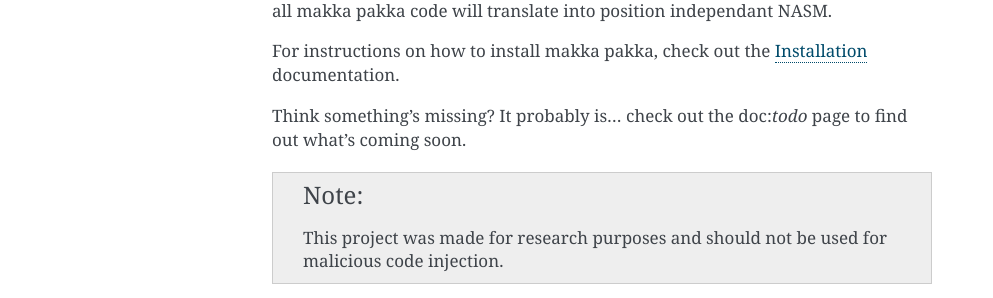
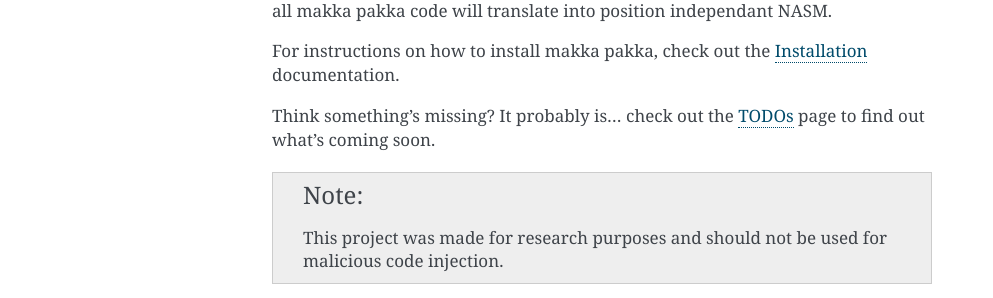
Before and after one commit to PandasAreBears/MakkaPakka, a Sphinx documentation site: the page built from docs/source/index.rst, in a window 1280 px wide. Shown: the part 377-675 px from the top of the page, without its empty margins (148-1141 px from the left). Built offline with Sphinx 7.4.7, drawn with Linux system fonts in a browser that asks for light colours.

Commit message:
fix index.rst type

```diff
--- a/docs/source/index.rst
+++ b/docs/source/index.rst
@@ -22,7 +22,7 @@
 For instructions on how to install makka pakka, check out the :doc:`installation`
 documentation.
 
-Think something's missing? It probably is... check out the doc:`todo` page to
+Think something's missing? It probably is... check out the :doc:`todo` page to
 find out what's coming soon.
 
 .. note::
```
Also changed, not shown: 5 other files.
